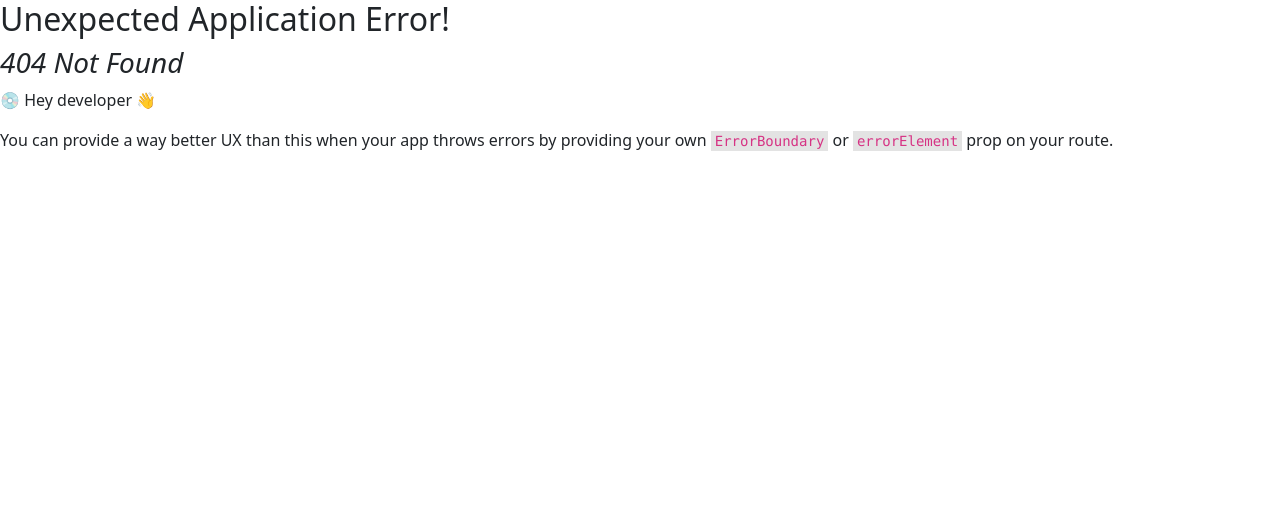
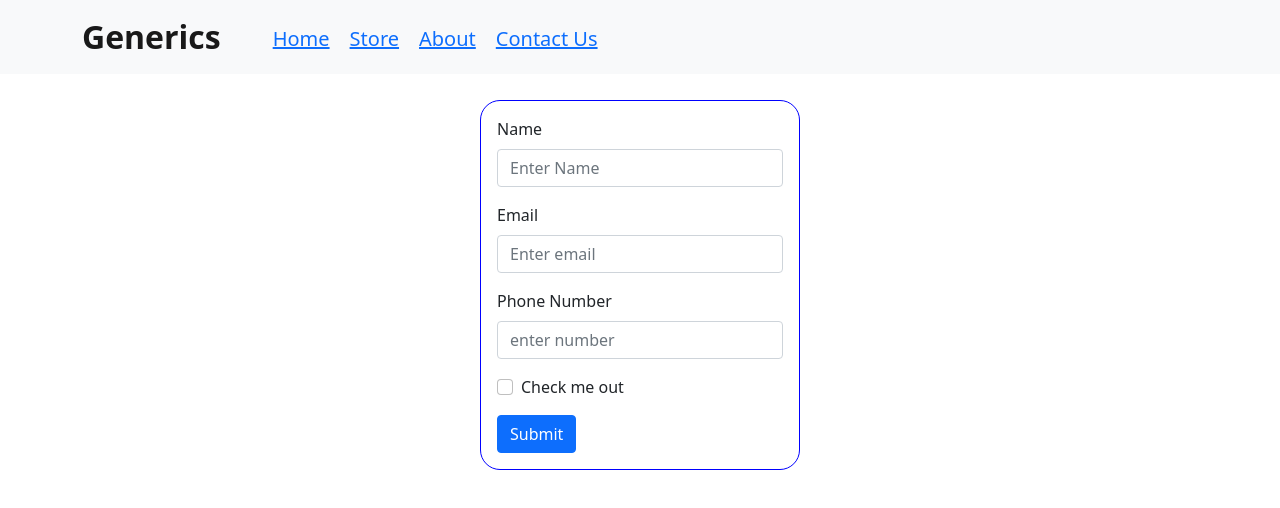
Before and after one commit to codebyayush/react-bootstrap-project, a React (Create React App) app: page /contactus in a window 1280 px wide. Before the commit this address had no page. Shown: the top 508 px of the page. Built offline with nearby package versions, Linux system fonts and the light colour scheme.

Commit message:
contactUs added with firebase

```diff
--- /dev/null
+++ b/src/Components/ContactUs/ContactUs.js
@@ -0,0 +1,138 @@
+import React, { useState } from "react";
+import Button from "react-bootstrap/Button";
+import Form from "react-bootstrap/Form";
+import { Navbar, Container, Nav, Card } from "react-bootstrap";
+import { NavLink } from "react-router-dom";
+
+const ContactUs = () => {
+  const [name, setName] = useState("");
+  const [email, setEmail] = useState("");
+  const [phone, setPhone] = useState("");
+
+  const nameOnChangeHandler = (e) => {
+    setName(e.target.value);
+  };
+
+  const numberOnChangeHandler = (e) => {
+    setPhone(e.target.value);
+  };
+
+  const emailOnChangeHandler = (e) => {
+    setEmail(e.target.value);
+  };
+
+  const submitHandler = async (e, name, email, phone) => {
+    e.preventDefault()
+
+    if (name === "" || email === "" || phone === "") {
+      return;
+    }
+
+    const newUser = {
+      name: name,
+      email: email,
+      phone: phone,
+    };
+
+    const response = await fetch(
+      "https://react-http-project-92df1-default-rtdb.firebaseio.com/userinfo.json",
+      {
+        method: "POST",
+        body: JSON.stringify(newUser),
+        headers: { "Content-Type": "application/json" },
+      }
+    );
+
+    if (response.ok) {
+      console.log("User added successfully");
+    } else {
+      const errorData = await response.json();
+      console.error("Failed to add user:", errorData);
+    }
+
+    setName("");
+    setEmail("");
+    setPhone("");
+  };
+
+  return (
+    <React.Fragment>
+      <Navbar
+        expand="lg"
+        className="navbar-light bg-light bg-body-tertiary fixed-top"
+      >
+        <Container className="d-flex justify-content-between">
+          <Navbar.Brand href="#" className="me-5 fw-bolder fs-2">
+            Generics
+          </Navbar.Brand>
+          <Navbar.Toggle aria-controls="navbarNav" />
+          <Navbar.Collapse id="navbarNav">
+            <Nav className="fs-5 ">
+              <NavLink to="/Home" className=" mt-1 ms-1 me-3">
+                Home
+              </NavLink>
+              <NavLink to="/Store" className=" mt-1 ms-1 me-3">
+                Store
+              </NavLink>
+              <NavLink to="/About" className=" mt-1 ms-1 me-3">
+                About
+              </NavLink>
+              <NavLink to="/contactus" className=" mt-1 ms-1">
+                Contact Us
+              </NavLink>
+            </Nav>
+          </Navbar.Collapse>
+        </Container>
+      </Navbar>
+
+      <Card
+        className="mx-auto w-25 p-3"
+        style={{
+          marginTop: "100px",
+          border: "1px solid blue",
+          borderRadius: "20px",
+        }}
+      >
+        <Form onSubmit={(e) => submitHandler(e, name, email, phone)}>
+          <Form.Group className="mb-3" controlId="formBasicName">
+            <Form.Label>Name</Form.Label>
+            <Form.Control
+              type="text"
+              onChange={nameOnChangeHandler}
+              value={name}
+              placeholder="Enter Name"
+            />
+          </Form.Group>
+
+          <Form.Group className="mb-3" controlId="formBasicEmail">
+            <Form.Label>Email</Form.Label>
+            <Form.Control
+              type="email"
+              value={email}
+              onChange={emailOnChangeHandler}
+              placeholder="Enter email"
+            />
+          </Form.Group>
+
+          <Form.Group className="mb-3" controlId="formBasicPassword">
+            <Form.Label>Phone Number</Form.Label>
+            <Form.Control
+              type="number"
+              value={phone}
+              onChange={numberOnChangeHandler}
+              placeholder="enter number"
+            />
+          </Form.Group>
+          <Form.Group className="mb-3" controlId="formBasicCheckbox">
+            <Form.Check type="checkbox" label="Check me out" />
+          </Form.Group>
+          <Button variant="primary" type="submit">
+            Submit
+          </Button>
+        </Form>
+      </Card>
+    </React.Fragment>
+  );
+};
+
+export default ContactUs;
--- a/src/Components/Navbar/About.js
+++ b/src/Components/Navbar/About.js
@@ -7,7 +7,7 @@ const About = (props) => {
     <div>
       <Navbar
         expand="lg"
-        className="navbar-light bg-light bg-body-tertiary fixed-top "
+        className="navbar-light bg-light bg-body-tertiary fixed-top"
       >
         <Container className="d-flex justify-content-between">
           <Navbar.Brand href="#" className="me-5 fw-bolder fs-2">
@@ -22,8 +22,11 @@ const About = (props) => {
               <NavLink to="/Store" className=" mt-1 ms-1 me-3">
                 Store
               </NavLink>
-              <NavLink to="/About" className=" mt-1 ms-1">
+              <NavLink to="/About" className=" mt-1 ms-1 me-3">
                 About
+              </NavLink>
+              <NavLink to="/contactus" className=" mt-1 ms-1">
+                Contact Us
               </NavLink>
             </Nav>
           </Navbar.Collapse>
--- a/src/Components/Navbar/Home.js
+++ b/src/Components/Navbar/Home.js
@@ -8,7 +8,7 @@ const Home = () => {
     <React.Fragment>
       <Navbar
         expand="lg"
-        className="navbar-light bg-light bg-body-tertiary fixed-top "
+        className="navbar-light bg-light bg-body-tertiary fixed-top"
       >
         <Container className="d-flex justify-content-between">
           <Navbar.Brand href="#" className="me-5 fw-bolder fs-2">
@@ -23,8 +23,11 @@ const Home = () => {
               <NavLink to="/Store" className=" mt-1 ms-1 me-3">
                 Store
               </NavLink>
-              <NavLink to="/About" className=" mt-1 ms-1">
+              <NavLink to="/About" className=" mt-1 ms-1 me-3">
                 About
+              </NavLink>
+              <NavLink to="/contactus" className=" mt-1 ms-1">
+                Contact Us
               </NavLink>
             </Nav>
           </Navbar.Collapse>
--- a/src/Components/Navbar/Navbar.js
+++ b/src/Components/Navbar/Navbar.js
@@ -18,12 +18,17 @@ const NavigationBar = (props) => {
         <Navbar.Toggle aria-controls="navbarNav" />
         <Navbar.Collapse id="navbarNav">
           <Nav className="fs-5 ">
-            <NavLink to="/Home" className="text-white mt-2 ms-1 me-3">Home</NavLink>
+            <NavLink to="/Home" className="text-white mt-2 ms-1 me-3">
+              Home
+            </NavLink>
             <NavLink to="/Store" className="text-white mt-2 ms-1 me-3">
               Store
             </NavLink>
-            <NavLink to="/About" className="text-white mt-2 ms-1">
+            <NavLink to="/About" className="text-white mt-2 ms-1 me-3">
               About
+            </NavLink>
+            <NavLink to="/contactus" className="text-white mt-2 ms-1">
+              Contact Us
             </NavLink>
           </Nav>
         </Navbar.Collapse>
```
Also changed, not shown: src/App.js (+10 -2 lines), 1 other file (tests, documents, lock files or other folders).
